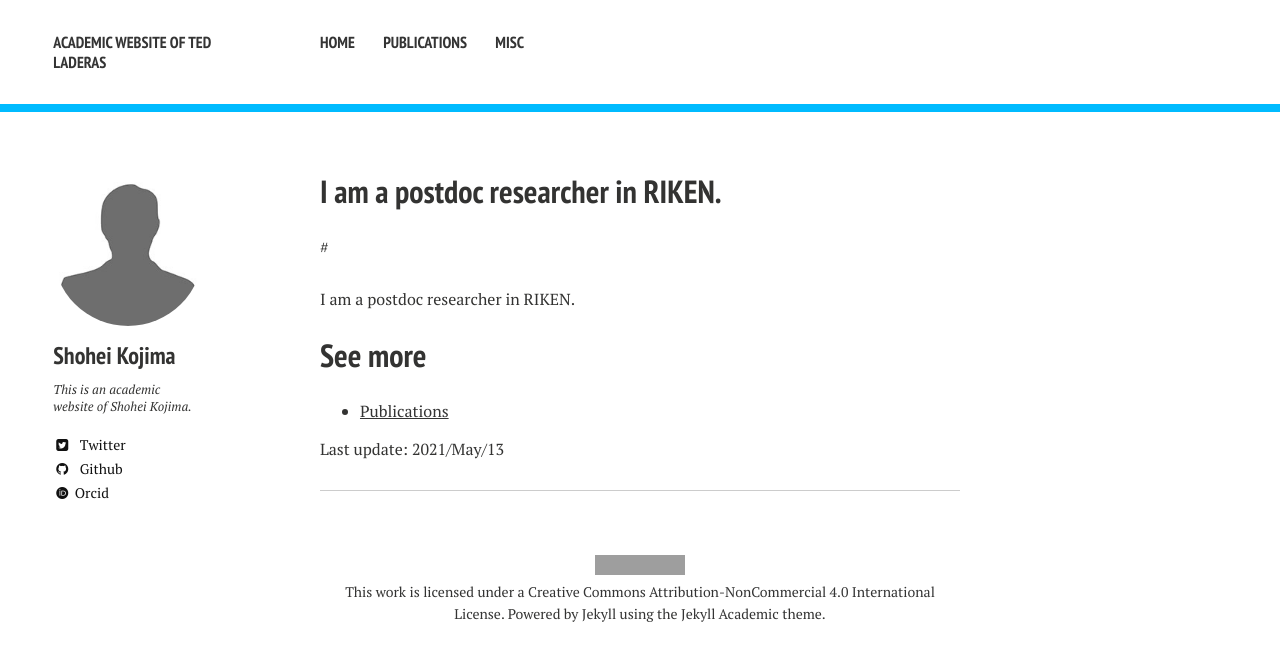
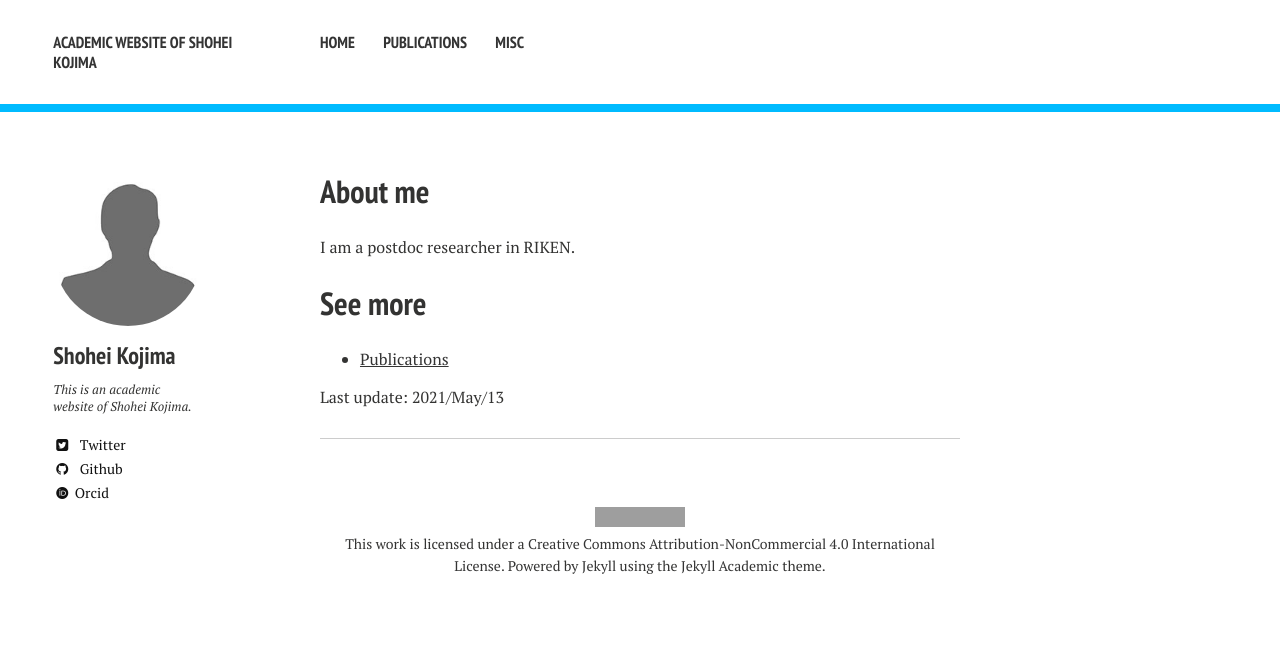
Before and after one commit to shohei-kojima/shohei-kojima.github.io, a Jekyll site: the page built from index.md, in a window 1280 px wide. Shown: the top 661 px of the page. Built offline with Jekyll 4.4.1, drawn with Linux system fonts in a browser that asks for light colours; nearby versions of some CDN libraries; some web fonts are replaced; our own code applies the rules of GitHub Pages for plain Markdown files; grey boxes are pictures that could not be loaded.

Commit message:
20210513-211243

```diff
--- a/_config.yml
+++ b/_config.yml
@@ -1,6 +1,6 @@
 # Site wide configuration
 
-title: Academic Website of Ted Laderas
+title: Academic Website of Shohei Kojima
 locale: en_US
 logo: # filename of a logo image that has been placed into your images directory
 
--- a/index.md
+++ b/index.md
@@ -1,8 +1,8 @@
 ---
 layout: page
+title: About me
 ---
 
-#
 
 I am a postdoc researcher in RIKEN.
 
```
